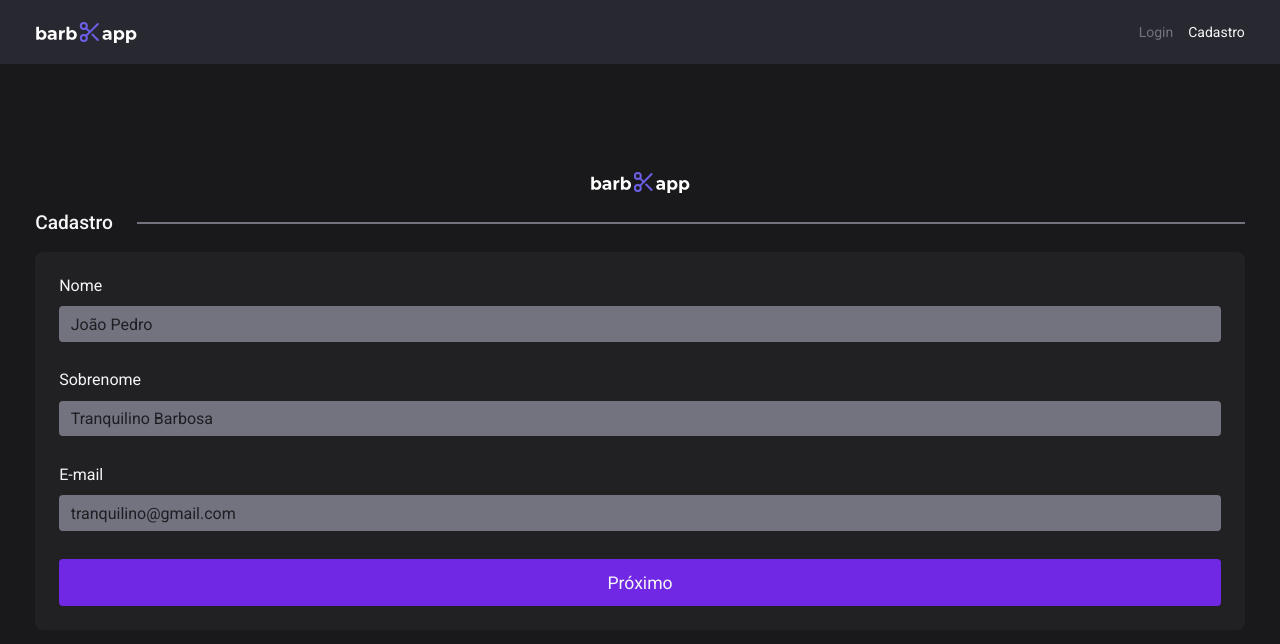
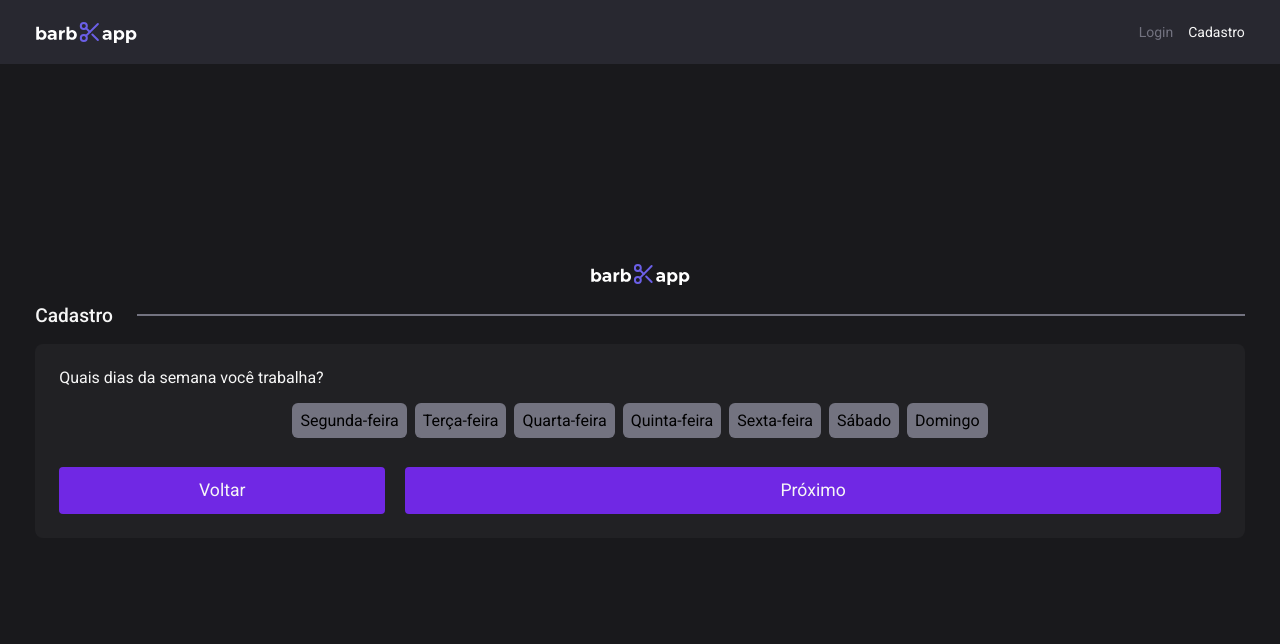
Before and after one commit to luisgustavoTbarbosa/barbApp, a Vue app: page /signup in a window 1280 px wide. Shown: the top 644 px of the page. Built offline with nearby package versions, Linux system fonts and the light colour scheme.

Commit message:
days register

```diff
--- a/src/views/SingUpView.vue
+++ b/src/views/SingUpView.vue
@@ -15,7 +15,28 @@
       </section>
 
       <section v-show="this.count === 1">
-        testeeee
+        <label for="inputBusinessName">Nome do seu negócio</label>
+        <input id="inputBusinessName" type="text" placeholder="João estética e barba masculina">
+
+        <label for="inputPhone">Telefone</label>
+        <input id="inputPhone" type="tel" placeholder="(11) 999999999">
+
+        <label for="inputPhoto">Foto de perfil</label>
+        <input id="inputPhoto" type="url" placeholder="URL da foto">
+      </section>
+
+      <section v-show="this.count === 2" class="containerDays">
+        <p>Quais dias da semana você trabalha?</p>
+
+        <div>
+          <div class="nameDays">Segunda-feira</div>
+          <div class="nameDays">Terça-feira</div>
+          <div class="nameDays">Quarta-feira</div>
+          <div class="nameDays">Quinta-feira</div>
+          <div class="nameDays">Sexta-feira</div>
+          <div class="nameDays">Sábado</div>
+          <div class="nameDays">Domingo</div>
+        </div>
       </section>
 
       <div class="controls">
@@ -28,7 +49,7 @@
           Voltar
         </button>
         <button
-          v-show="this.count < 2"
+          v-show="this.count < 3"
           type="button"
           class="nextButton"
           @click="countingStepsRegistration"
@@ -45,7 +66,7 @@
     name: 'SingUpView',
     data() {
       return {
-        count: 0
+        count: 2
       }
     },
     methods: {
@@ -141,6 +162,27 @@
         margin-bottom: 1.8rem;
       }
 
+      .containerDays {
+        p {
+          color: #F6F6F6;
+          font-size: 1rem;
+        }
+
+        > div {
+          display: flex;
+          flex-wrap: wrap;
+          justify-content: center;
+          gap: 0.5rem;
+          margin-top: 1rem;
+        }
+      }
+
+      .nameDays {
+        background: #737380;
+        padding: 0.5rem;
+        border-radius: 6px;
+      }
+
       .controls {
         display: flex;
         justify-content: space-between;
```
